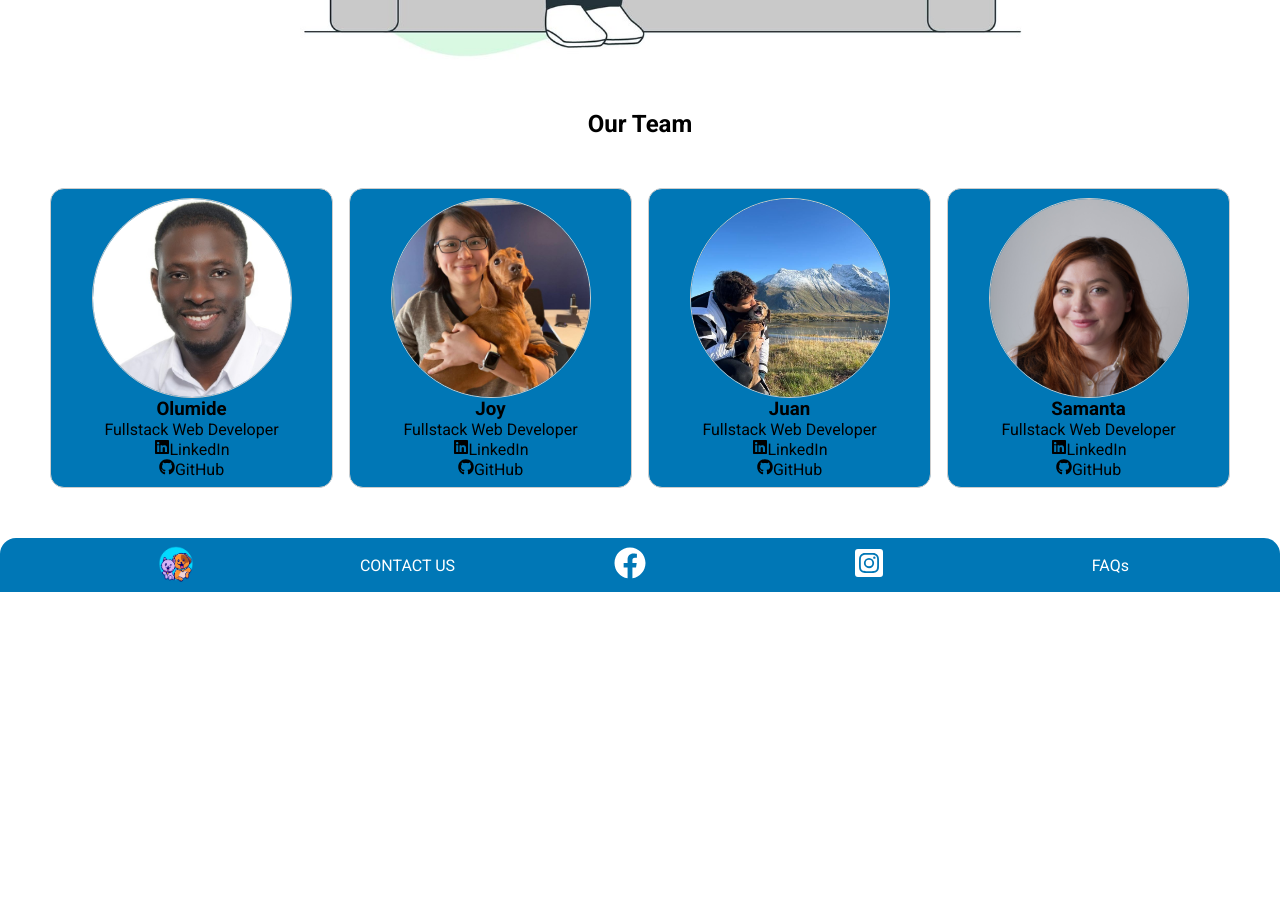
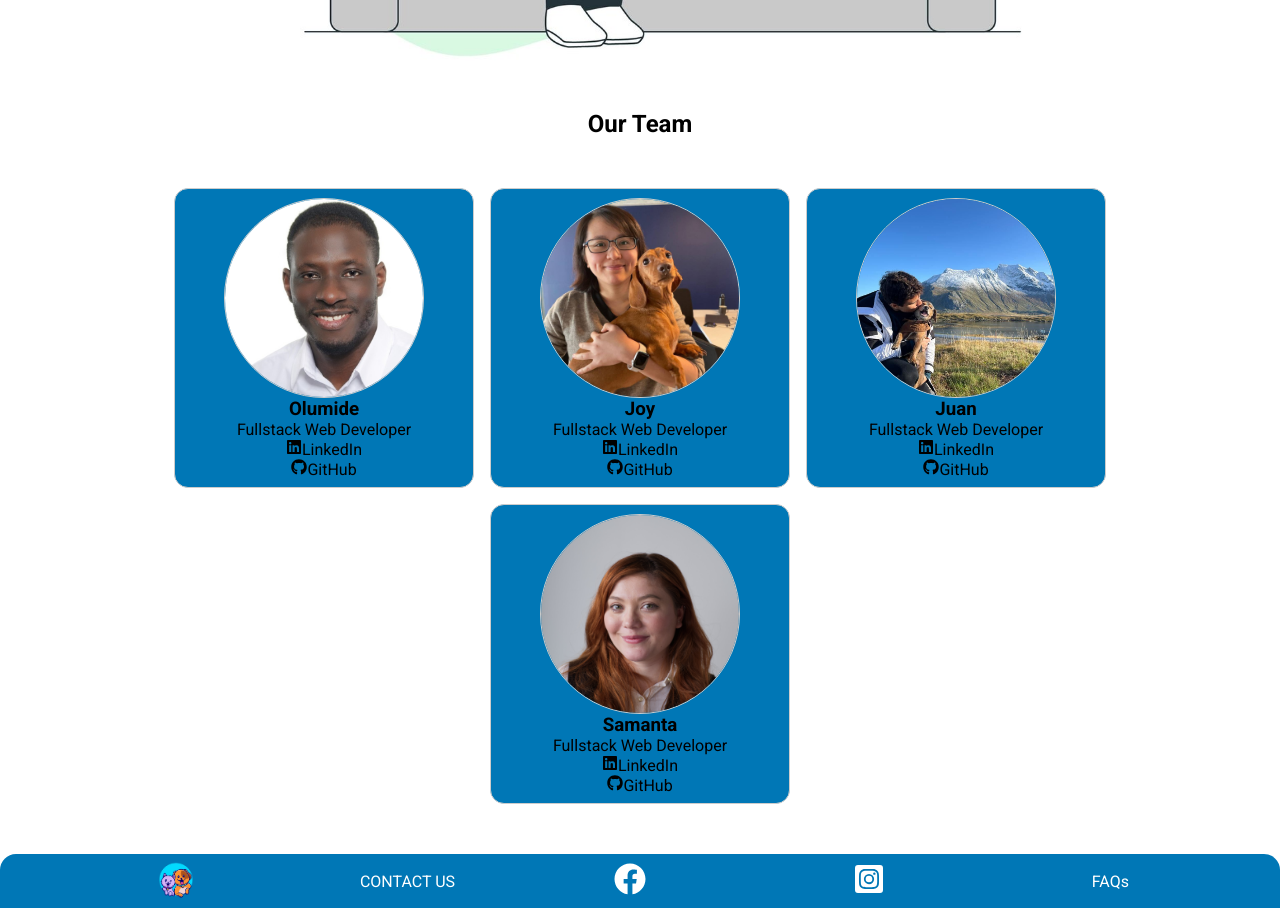
Before and after one commit to samanta-scavassa/adoptable, a React (Vite) app: page /about in a window 1280 px wide. Shown: the part 940-1848 px from the top of the page. Before the commit the page ends 1532 px from the top, so only its background shows below. Built offline with nearby package versions, Linux system fonts and the light colour scheme; no server answers.

Commit message:
adjust style

```diff
--- a/src/pages/About.css
+++ b/src/pages/About.css
@@ -1,6 +1,6 @@
 .team {
   display: flex;
-  flex-wrap: nowrap;
+  flex-wrap: wrap;
   gap: 1rem;
   padding-top: 20px;
   justify-content: center;
```
